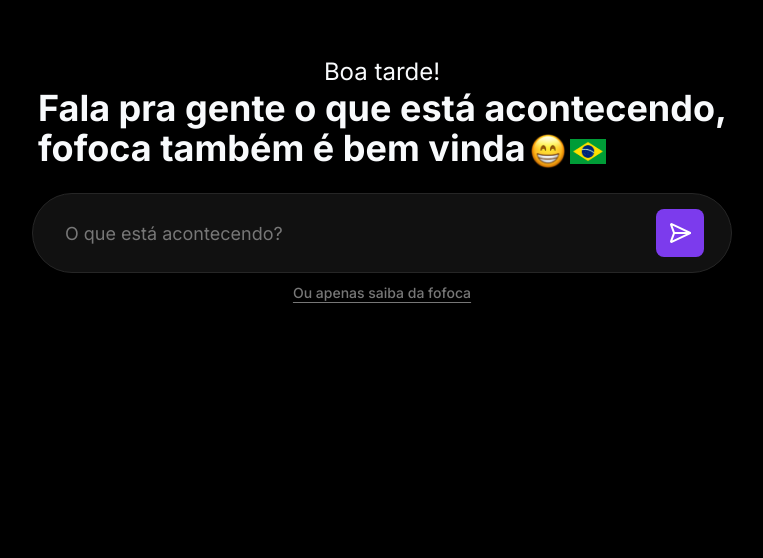
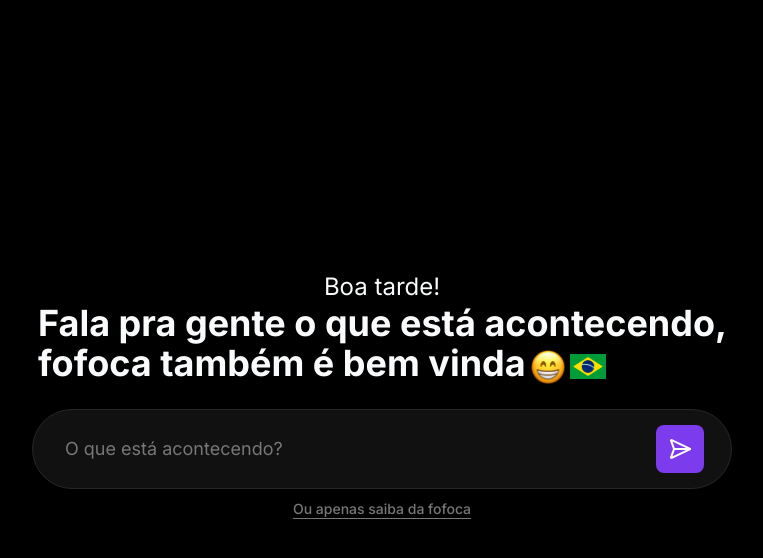
Before and after one commit to ryansldev/zap-web, a Next.js app: page / in a window 1280 px wide. Shown: the top 558 px of the page, without its empty margins (258-1021 px from the left). Built offline with nearby package versions, Linux system fonts and the light colour scheme; no server answers.

Commit message:
centralized home page

```diff
--- a/app/page.tsx
+++ b/app/page.tsx
@@ -9,7 +9,7 @@
 export default function Home() {
   return (
     <main>
-      <div className="flex flex-col p-2 text-center items-center pt-14">
+      <div className="flex flex-col p-2 text-center items-center min-h-screen justify-center">
         <span className="text-2xl">
           {getCumpriments()}
         </span>
```
